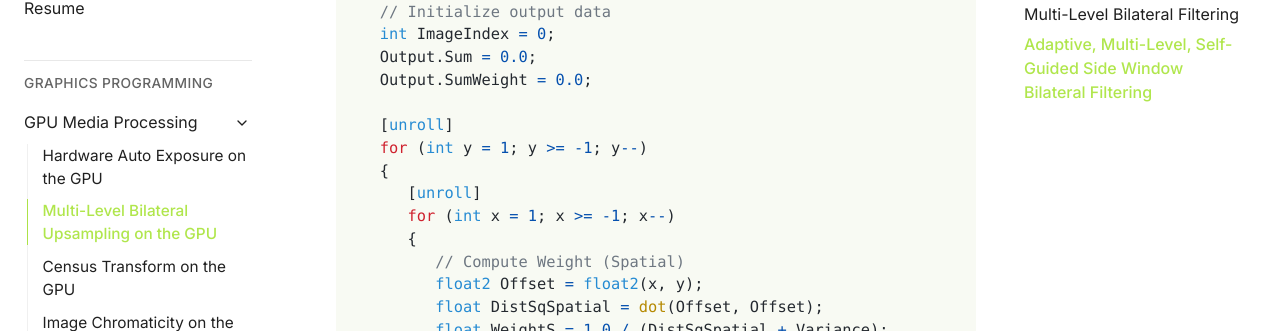
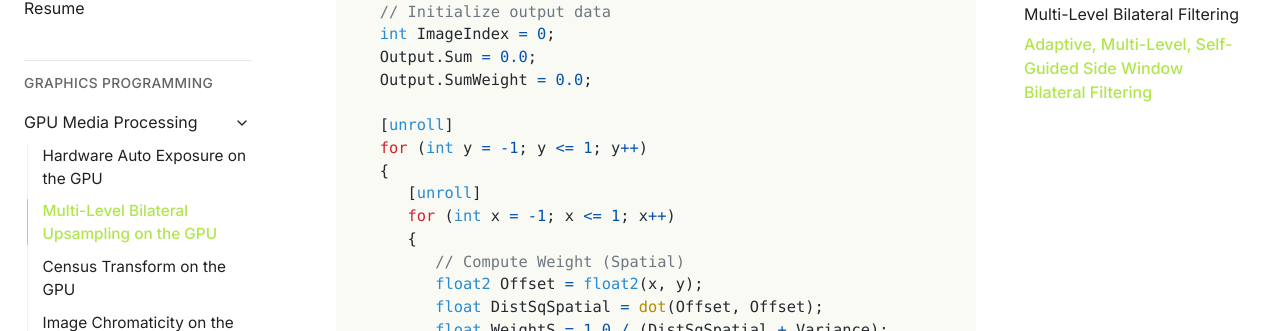
Before and after one commit to papadanku/papadanku.github.io, a Sphinx documentation site: the page built from doc/blog/gpu/bilateral.rst, in a window 1280 px wide and 900 px high, scrolled down 3904 px. Shown: the part 121-452 px from the top of the window. Built offline with Sphinx 7.4.7, drawn with Linux system fonts in a browser that asks for light colours.

Commit message:
Minor change to Side Window sample

```diff
--- a/doc/blog/gpu/bilateral.rst
+++ b/doc/blog/gpu/bilateral.rst
@@ -151,10 +151,10 @@ This modification eliminates the need for an explicit downsampled guide and can
       Output.SumWeight = 0.0;
 
       [unroll]
-      for (int y = 1; y >= -1; y--)
+      for (int y = -1; y <= 1; y++)
       {
          [unroll]
-         for (int x = 1; x >= -1; x--)
+         for (int x = -1; x <= 1; x++)
          {
             // Compute Weight (Spatial)
             float2 Offset = float2(x, y);
```
